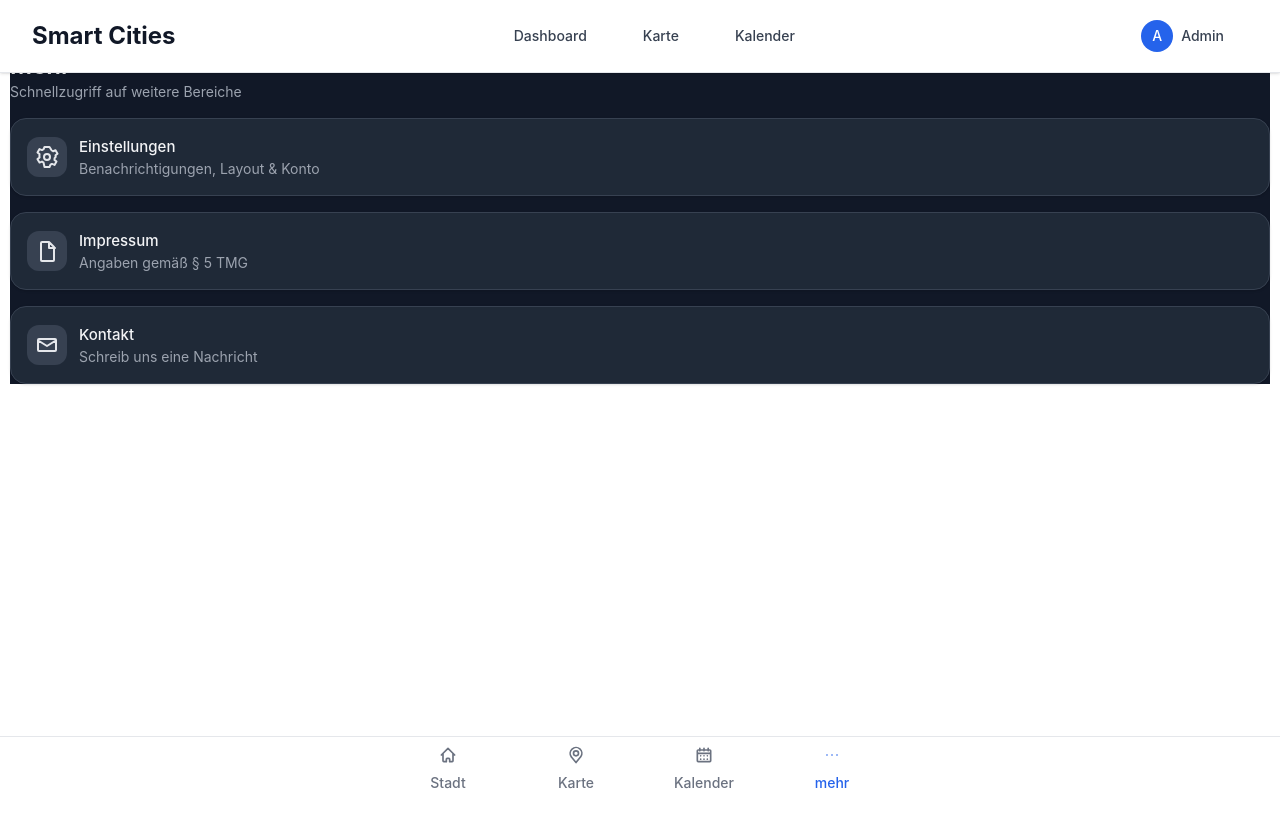
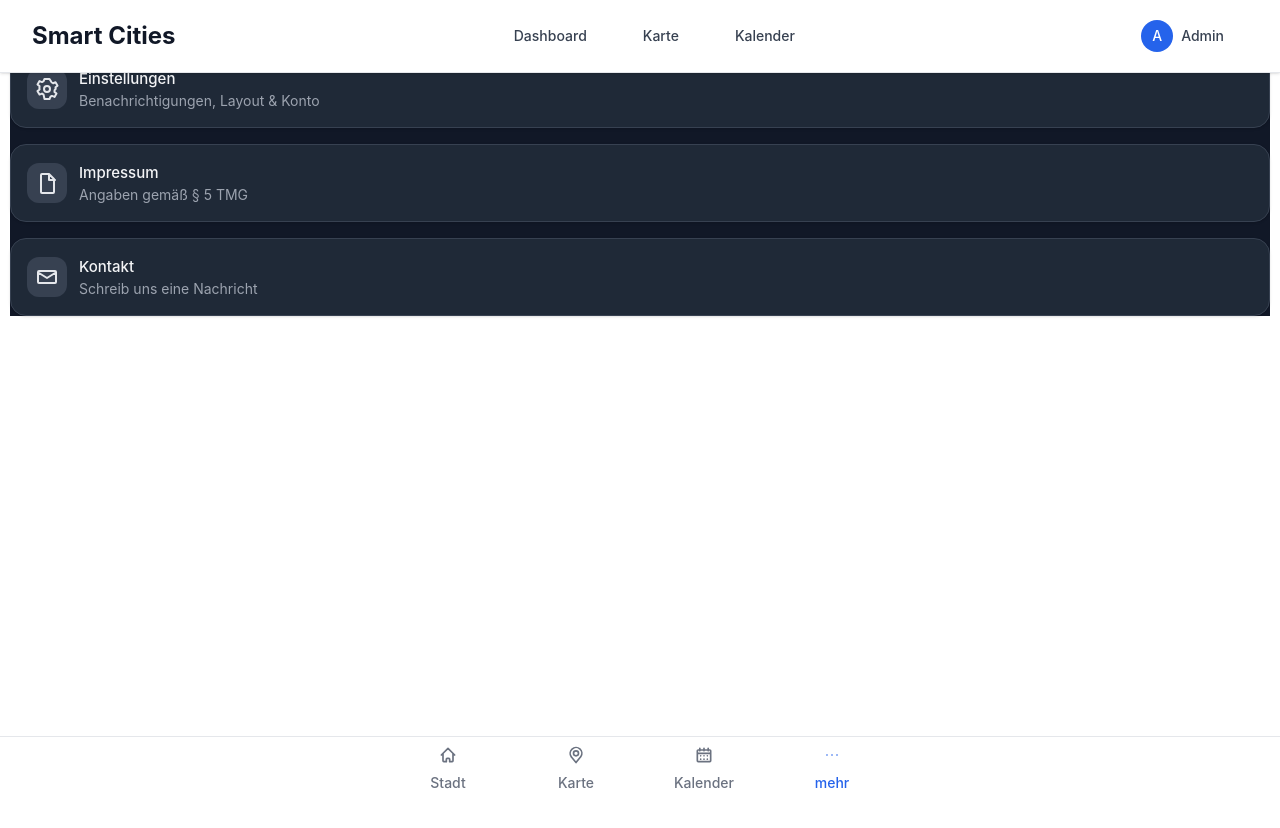
Before and after one commit to TheSynus/SWP-SS25-SmartCities, a Vue app in the folder SmartCities/: page / in a window 1280 px wide. Both pictures are taken after a click on the button "mehr". Shown: the top 828 px of the page. Built offline with nearby package versions, Linux system fonts and the light colour scheme; no server answers.

Commit message:
Mehr Title weg

```diff
--- a/SmartCities/src/components/MoreContent.vue
+++ b/SmartCities/src/components/MoreContent.vue
@@ -118,12 +118,7 @@ async function submitContact() {
 <template>
   <!-- Force Dark Mode inside the component -->
   <section class="relative dark w-full h-full bg-gray-900 text-gray-100">
-    <header class="mb-4">
-      <h2 class="text-2xl font-semibold text-gray-100">
-        {{ props.title ?? 'Mehr' }}
-      </h2>
-      <p class="text-sm text-gray-400">Schnellzugriff auf weitere Bereiche</p>
-    </header>
+
 
     <!-- Stacked menu cards -->
     <div class="grid grid-cols-1 gap-4">
```
